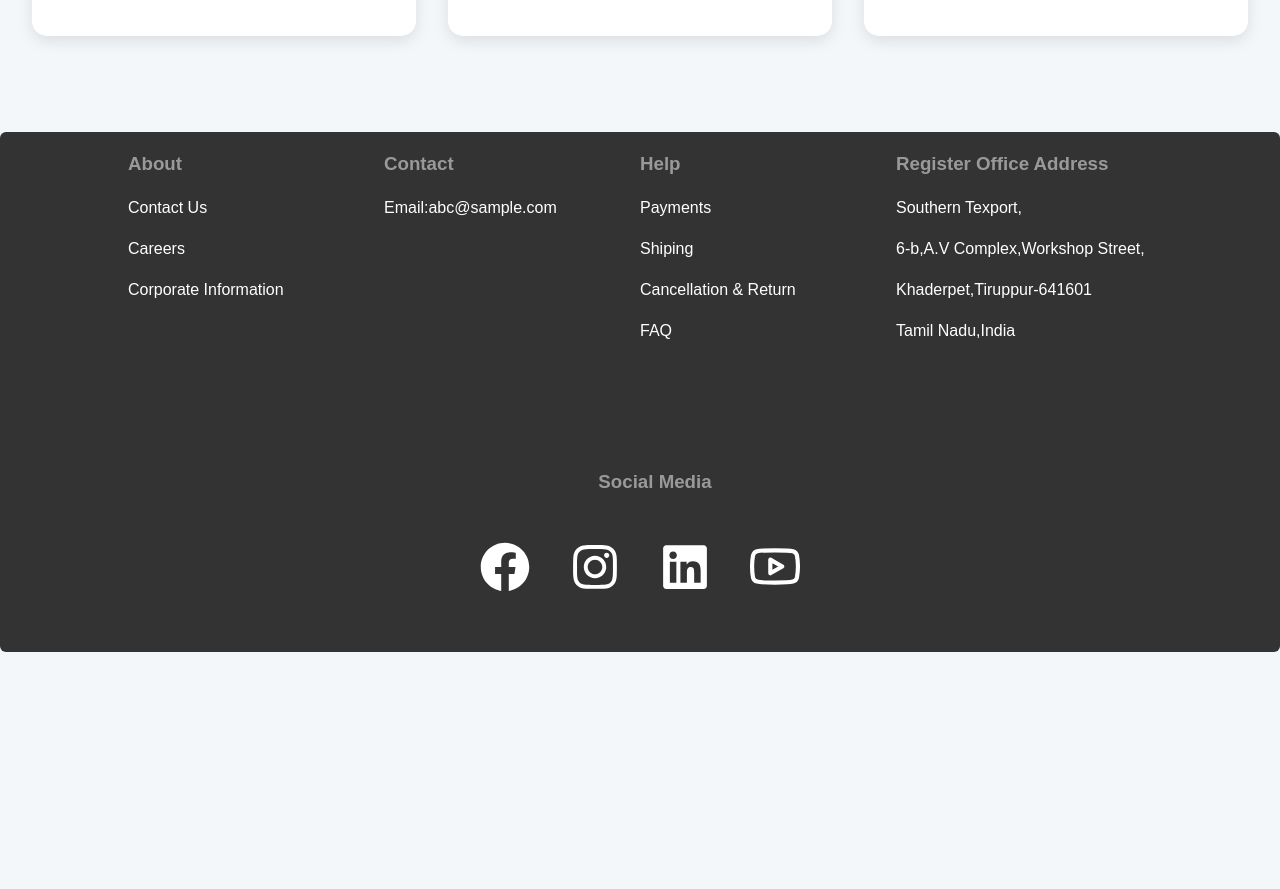
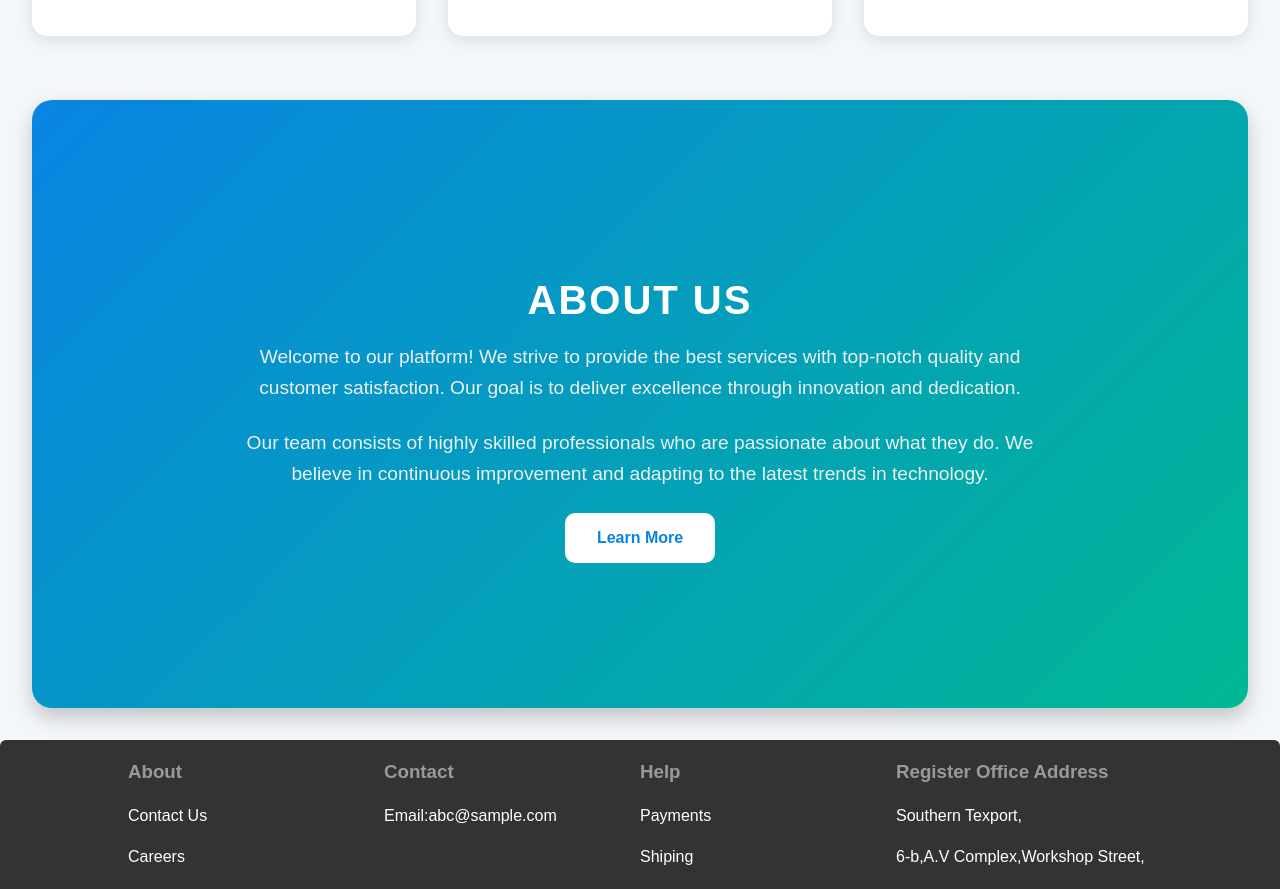
Before and after one commit to Santhosh-Shanmugam/SouthernTexport-E-commerce, a React (Vite) app in the folder Frontend/: page / in a window 1280 px wide. Shown: the part 2181-3070 px from the top of the page. Before the commit the page ends 2833 px from the top, so only its background shows below. Built offline with nearby package versions, Linux system fonts and the light colour scheme.

Commit message:
Feat : about section added

```diff
--- a/Frontend/src/Pages/Home/Home.css
+++ b/Frontend/src/Pages/Home/Home.css
@@ -350,3 +350,75 @@ body {
       grid-template-columns: 1fr;
     }
   }
+
+
+
+  /* About Section Container */
+.about-container {
+  display: flex;
+  justify-content: center;
+  align-items: center;
+  min-height: 60vh;
+  background: linear-gradient(135deg, #0984e3, #00b894);
+  padding: 4rem 2rem;
+  border-radius: 20px;
+  box-shadow: 0 10px 20px rgba(0, 0, 0, 0.2);
+}
+
+/* Content Box */
+.about-content {
+  max-width: 800px;
+  text-align: center;
+  color: #fff;
+}
+
+/* Heading */
+.about-content h2 {
+  font-size: 2.5rem;
+  font-weight: 700;
+  margin-bottom: 1rem;
+  text-transform: uppercase;
+  letter-spacing: 2px;
+}
+
+/* Paragraph */
+.about-content p {
+  font-size: 1.2rem;
+  line-height: 1.6;
+  color: #ecf0f1;
+  margin-bottom: 1.5rem;
+}
+
+/* Button */
+.learn-more-btn {
+  display: inline-block;
+  padding: 1rem 2rem;
+  background: #fff;
+  color: #0984e3;
+  font-size: 1rem;
+  font-weight: 600;
+  border-radius: 10px;
+  border: none;
+  cursor: pointer;
+  transition: transform 0.3s ease, box-shadow 0.3s ease;
+}
+
+.learn-more-btn:hover {
+  transform: translateY(-3px);
+  box-shadow: 0 5px 15px rgba(255, 255, 255, 0.4);
+}
+
+/* Responsive Design */
+@media (max-width: 768px) {
+  .about-container {
+    padding: 3rem 1.5rem;
+  }
+
+  .about-content h2 {
+    font-size: 2rem;
+  }
+
+  .about-content p {
+    font-size: 1rem;
+  }
+}
--- a/Frontend/src/Pages/Home/Home.jsx
+++ b/Frontend/src/Pages/Home/Home.jsx
@@ -202,6 +202,22 @@ const Home = () => {
           ))}
         </div>
       </section>
+      <section className="about-container">
+      <div className="about-content">
+        <h2>About Us</h2>
+        <p>
+          Welcome to our platform! We strive to provide the best services with top-notch
+          quality and customer satisfaction. Our goal is to deliver excellence through
+          innovation and dedication.
+        </p>
+        <p>
+          Our team consists of highly skilled professionals who are passionate about
+          what they do. We believe in continuous improvement and adapting to the latest
+          trends in technology.
+        </p>
+        <button className="learn-more-btn">Learn More</button>
+      </div>
+    </section>
     </div>
   );
 };
```
